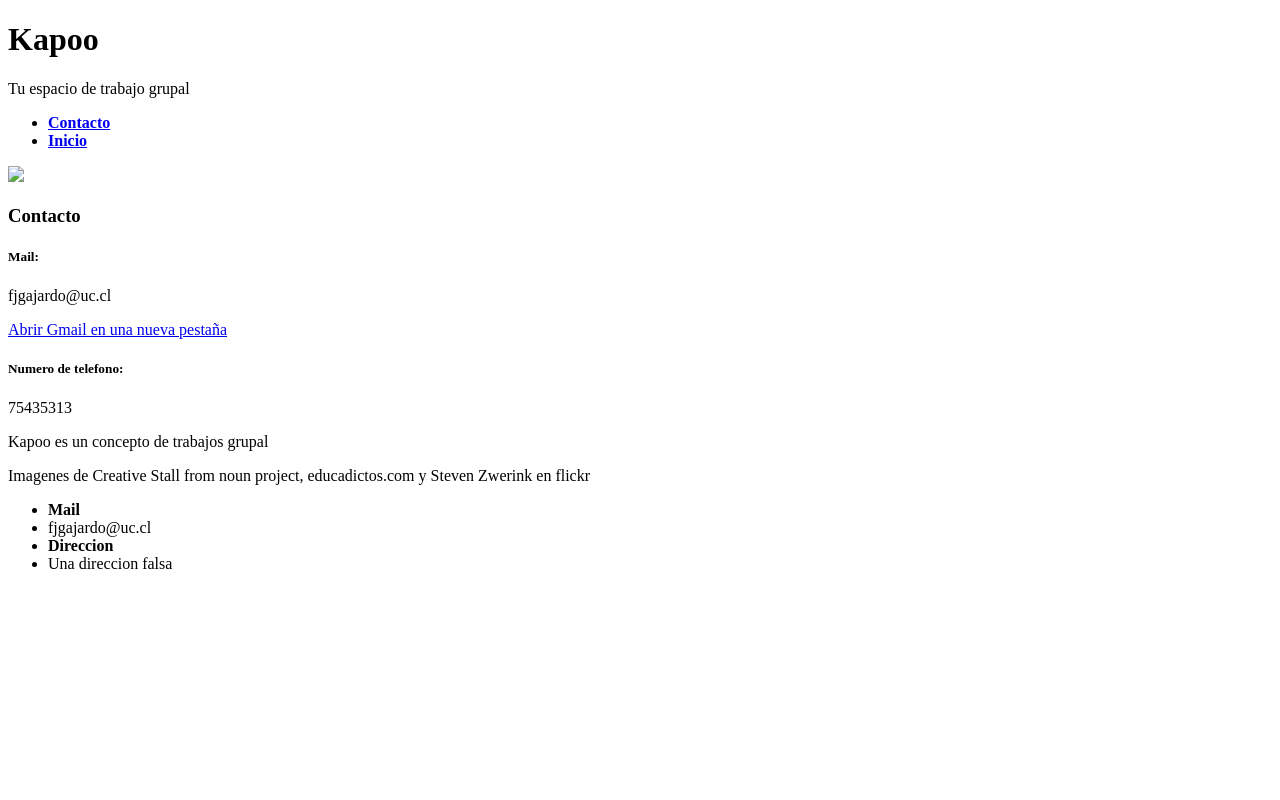
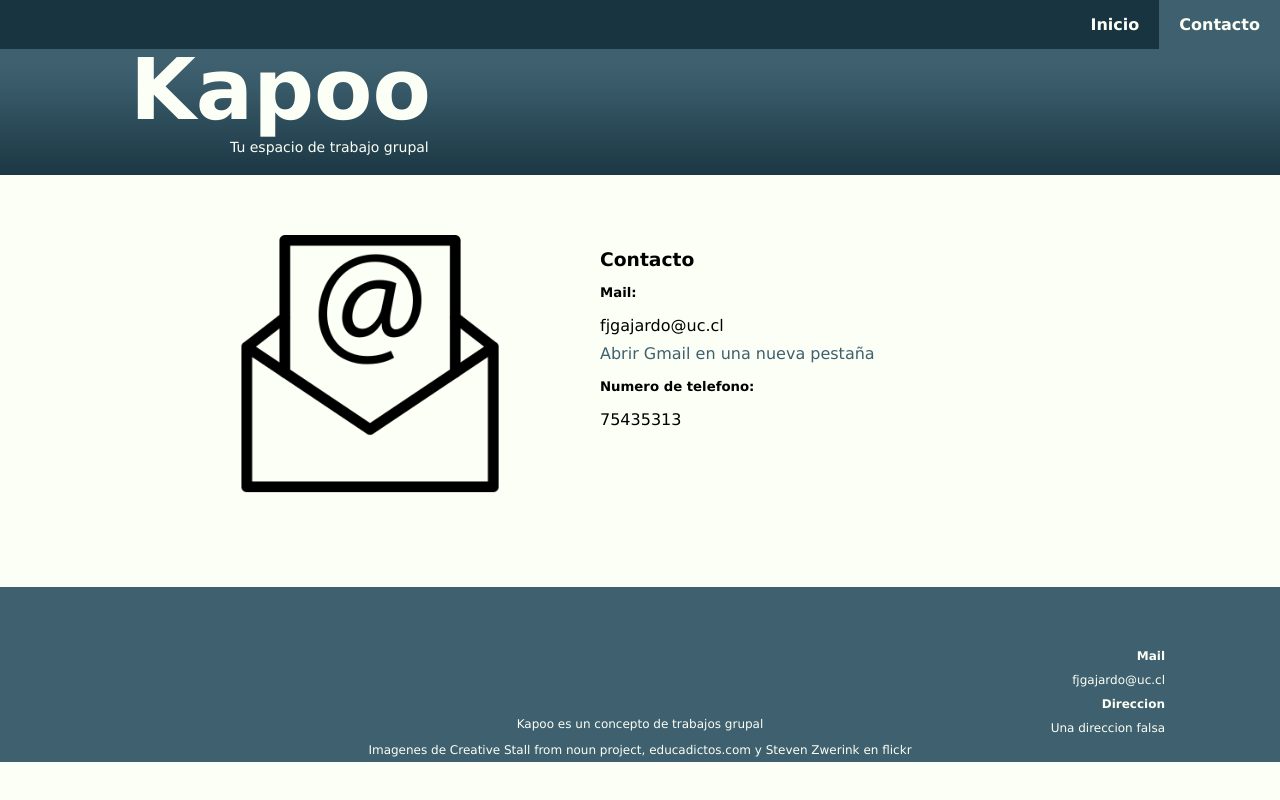
Before and after one commit to fGabu/fGabu.github.io, a plain HTML site: page T2A_FernandoGajardo/otraPagina.html in a window 1280 px wide. Drawn offline with Linux system fonts and the light colour scheme.

Commit message:
Ahora si.

```diff
--- a/T2A_FernandoGajardo/otraPagina.html
+++ b/T2A_FernandoGajardo/otraPagina.html
@@ -2,7 +2,7 @@
 <html>
 <head>
 	<title>Kapoo</title>
-	<link rel="stylesheet" href="T2A_FernandoGajardo\style.css">
+	<link rel="stylesheet" href="style.css">
 </head>
 <body>
 	<header>
@@ -14,14 +14,14 @@
 	<nav>
 		<div class="container">
 			<ul>
-				<li><a href="T2A_FernandoGajardo\otraPagina.html" class="activa"><strong>Contacto</strong></a></li>
+				<li><a href="otraPagina.html" class="activa"><strong>Contacto</strong></a></li>
 				<li><a href="index.html"><strong>Inicio</strong></a></li>
 			</ul>
 		</div>
 	</nav>
 	<div class="restoDeLaPagina2">
 		<div class="container">
-			<img src="T2A_FernandoGajardo\mail1.png" id="mail11">
+			<img src="mail1.png" id="mail11">
 		</div>
 		<div class="informacionContacto">
 			<h3>Contacto</h3>
```
